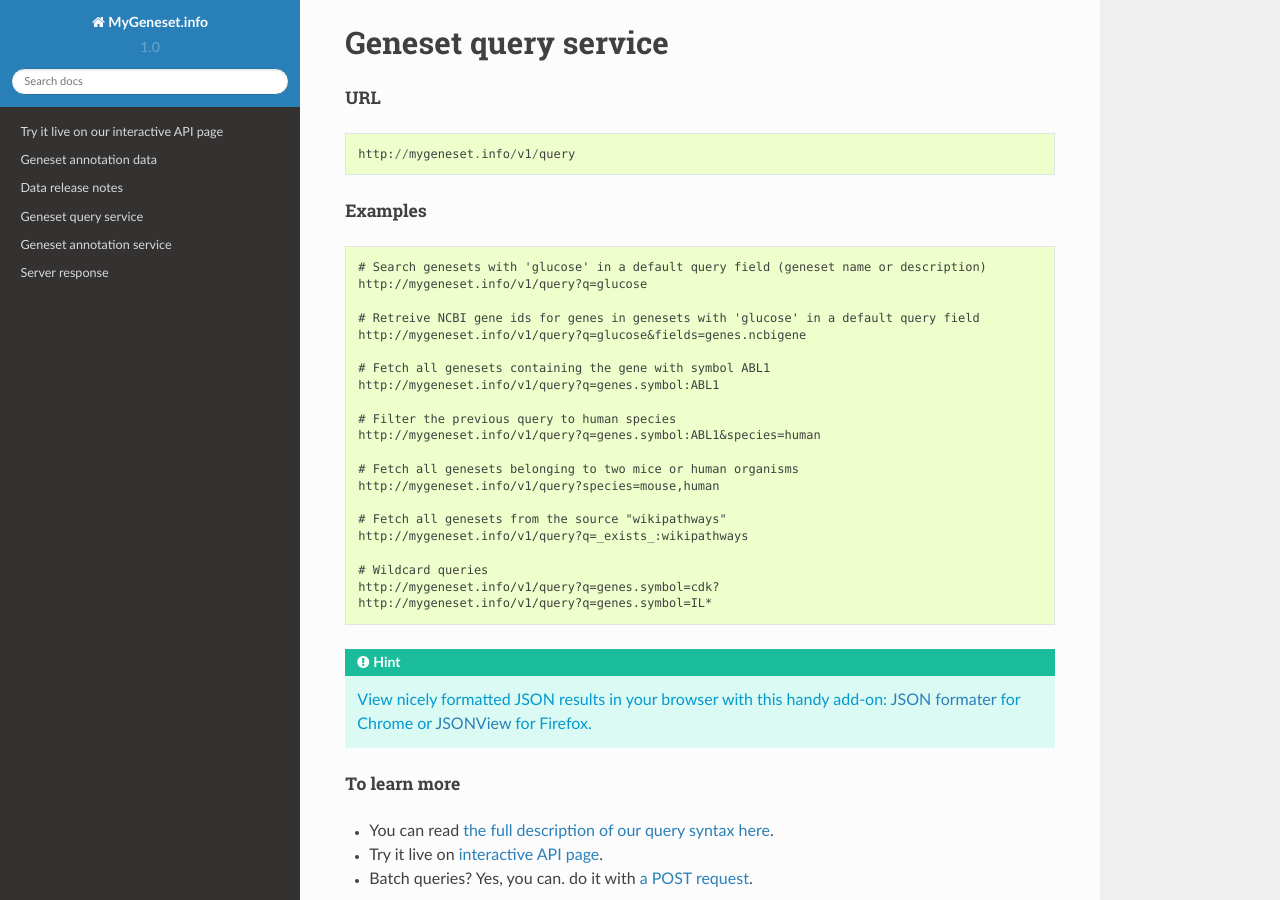
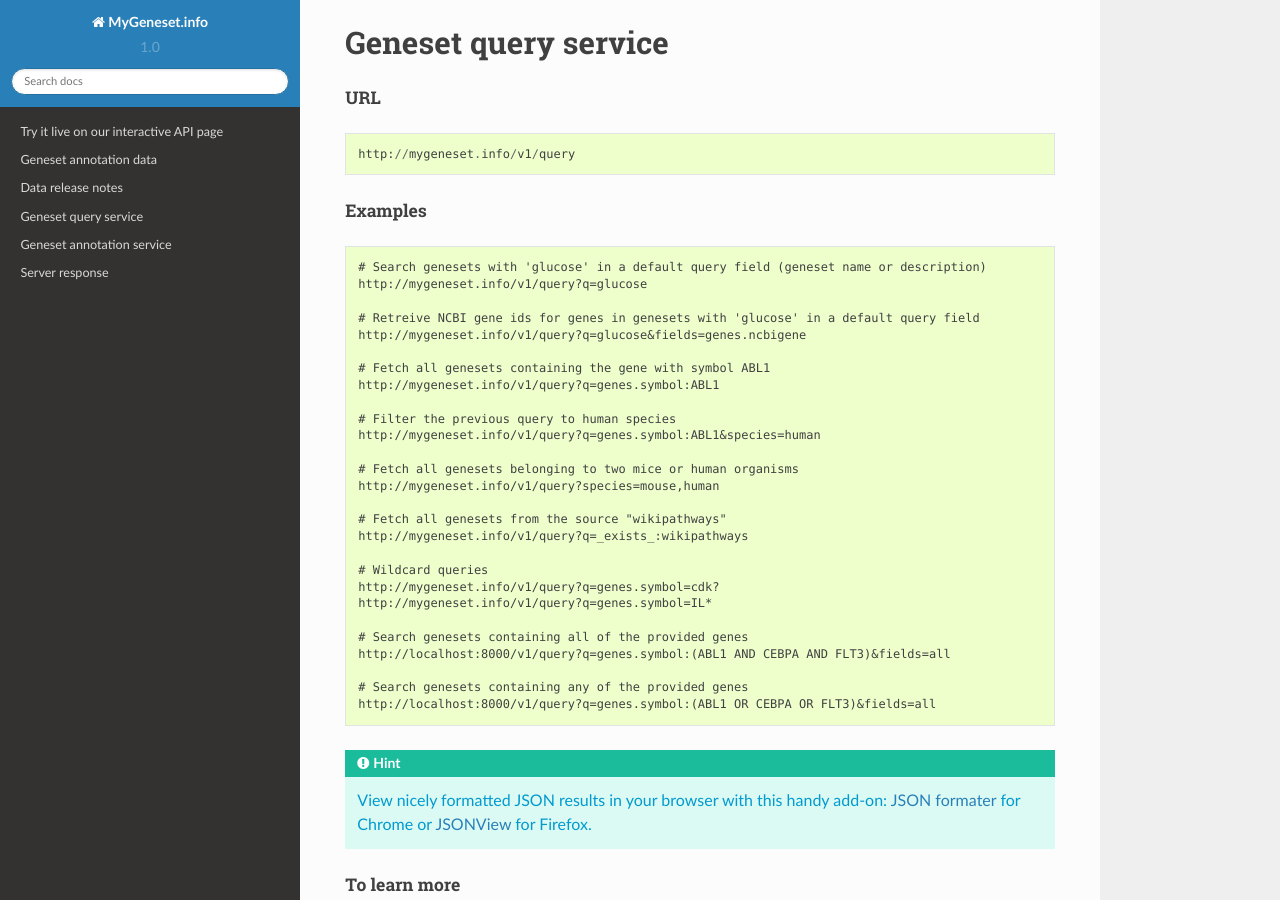
Before and after one commit to biothings/mygeneset.info, a Sphinx documentation site: the page built from docs/doc/quick_start.rst, in a window 1280 px wide and 900 px high, scrolled down 218 px. Built offline with Sphinx 7.4.7 and the Read the Docs theme 2.0.0, drawn with Linux system fonts in a browser that asks for light colours; some web fonts are replaced.

Commit message:
Add examples

```diff
--- a/docs/doc/quick_start.rst
+++ b/docs/doc/quick_start.rst
@@ -39,6 +39,12 @@ Examples
     http://mygeneset.info/v1/query?q=genes.symbol=cdk?
     http://mygeneset.info/v1/query?q=genes.symbol=IL*
 
+    # Search genesets containing all of the provided genes
+    http://localhost:8000/v1/query?q=genes.symbol:(ABL1 AND CEBPA AND FLT3)&fields=all
+
+    # Search genesets containing any of the provided genes
+    http://localhost:8000/v1/query?q=genes.symbol:(ABL1 OR CEBPA OR FLT3)&fields=all
+
 
 .. Hint:: View nicely formatted JSON results in your browser with this handy add-on: `JSON formater <https://chrome.google.com/webstore/detail/bcjindcccaagfpapjjmafapmmgkkhgoa>`_ for Chrome or `JSONView <https://addons.mozilla.org/en-US/firefox/addon/jsonview/>`_ for Firefox.
 
```
